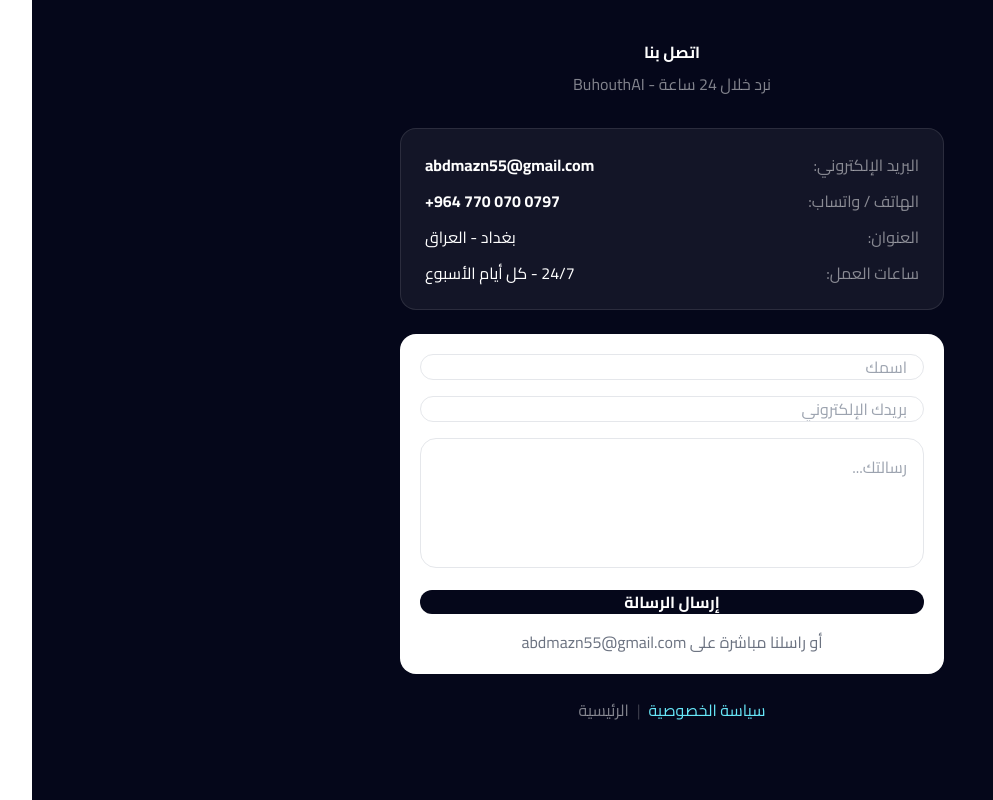
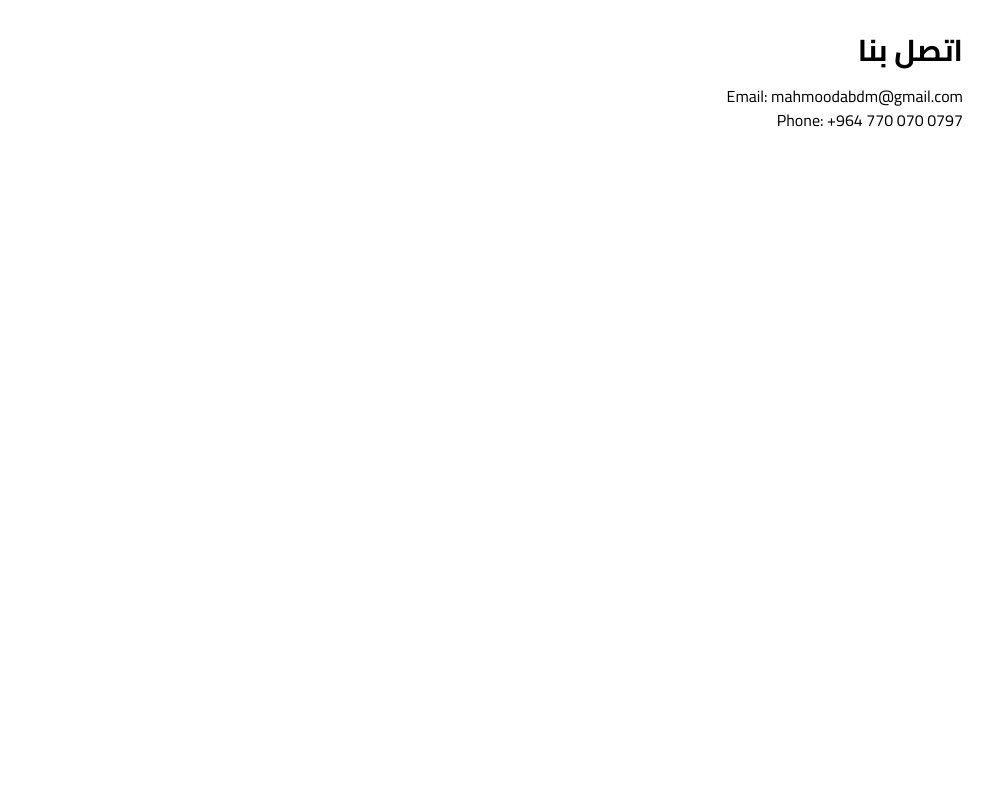
Before and after one commit to mahmoodabdm/buhouthal, a Next.js app: page /contact in a window 1280 px wide. Shown: the whole page, without its empty margins (251-1244 px from the left). Built offline with nearby package versions, Linux system fonts and the light colour scheme.

Commit message:
Update page.tsx

```diff
--- a/app/contact/page.tsx
+++ b/app/contact/page.tsx
@@ -1,50 +1,9 @@
-"use client"
-import { useState } from "react"
-
 export default function ContactPage() {
-  const [sent, setSent] = useState(false)
   return (
-    <main className="min-h-screen bg-[#05071a] text-white">
-      <div style={{maxWidth:'584px', margin:'0 auto', padding:'40px 20px'}}>
-        <h1 className="text- font-bold text-center">اتصل بنا</h1>
-        <p className="text- text-white/50 text-center mt-2 mb-8">نرد خلال 24 ساعة - BuhouthAI</p>
-
-        <div className="bg-white/[0.06] border border-white/10 rounded-2xl p-6 mb-6">
-          <div className="space-y-3 text-">
-            <div className="flex justify-between">
-              <span className="text-white/50">البريد الإلكتروني:</span>
-              <span className="font-bold">abdmazn55@gmail.com</span>
-            </div>
-            <div className="flex justify-between">
-              <span className="text-white/50">الهاتف / واتساب:</span>
-              <span dir="ltr" className="font-bold">+964 770 070 0797</span>
-            </div>
-            <div className="flex justify-between">
-              <span className="text-white/50">العنوان:</span>
-              <span>بغداد - العراق</span>
-            </div>
-            <div className="flex justify-between">
-              <span className="text-white/50">ساعات العمل:</span>
-              <span>24/7 - كل أيام الأسبوع</span>
-            </div>
-          </div>
-        </div>
-
-        <form onSubmit={(e)=>{e.preventDefault(); setSent(true)}} className="bg-white rounded-2xl p-5 space-y-4">
-          <input required placeholder="اسمك" className="w-full h- px-4 rounded-full border border-gray-200 text-black text- outline-none" />
-          <input required type="email" placeholder="بريدك الإلكتروني" className="w-full h- px-4 rounded-full border border-gray-200 text-black text- outline-none" />
-          <textarea required placeholder="رسالتك..." rows={4} className="w-full p-4 rounded-2xl border border-gray-200 text-black text- outline-none resize-none"></textarea>
-          <button type="submit" className="w-full h- bg-[#05071a] text-white rounded-full font-bold text-">إرسال الرسالة</button>
-          {sent && <p className="text-center text-green-600 text-">✅ تم الإرسال! سنتواصل معك على abdmazn55@gmail.com قريباً</p>}
-          <p className="text-center text- text-gray-500">أو راسلنا مباشرة على abdmazn55@gmail.com</p>
-        </form>
-
-        <div className="mt-6 text-center">
-          <a href="/privacy" className="text- text-cyan-300 hover:underline">سياسة الخصوصية</a>
-          <span className="mx-2 text-white/20">|</span>
-          <a href="/" className="text- text-white/50 hover:underline">الرئيسية</a>
-        </div>
-      </div>
-    </main>
+    <div className="max-w-3xl mx-auto p-8">
+      <h1 className="text-3xl font-bold mb-4">اتصل بنا</h1>
+      <p>Email: mahmoodabdm@gmail.com</p>
+      <p>Phone: +964 770 070 0797</p>
+    </div>
   )
 }
```
